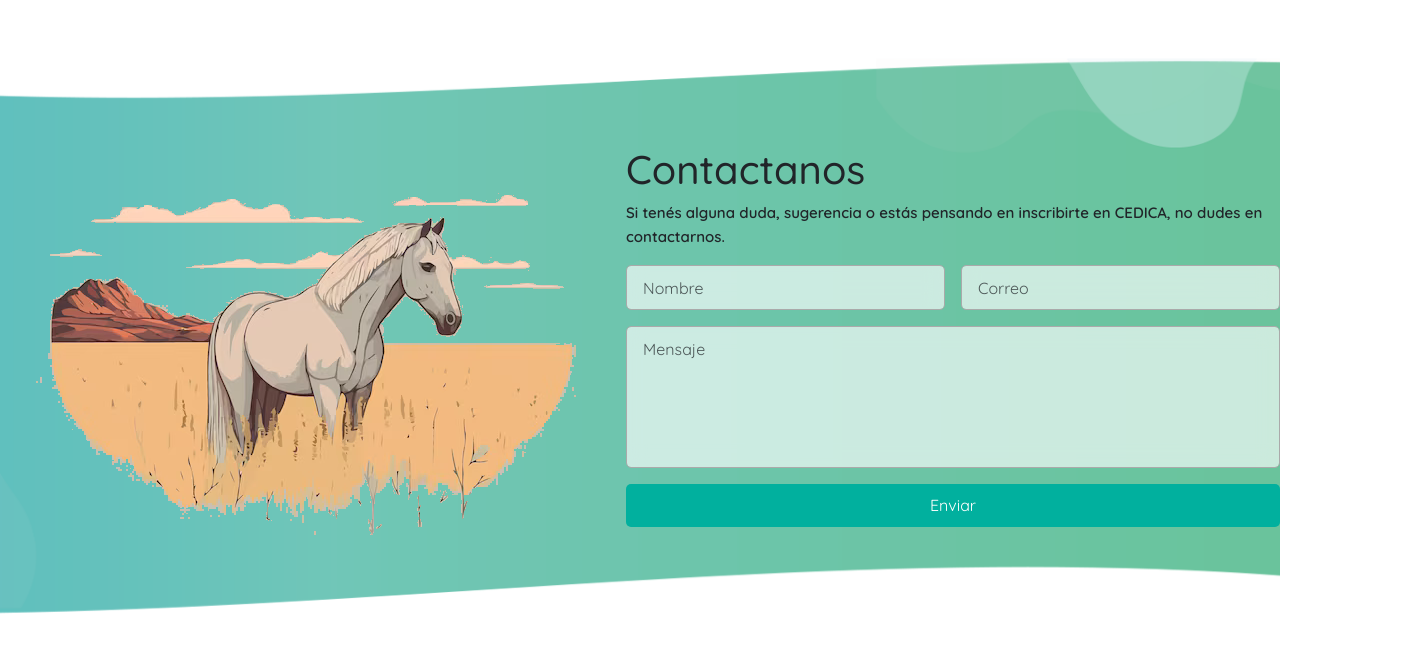
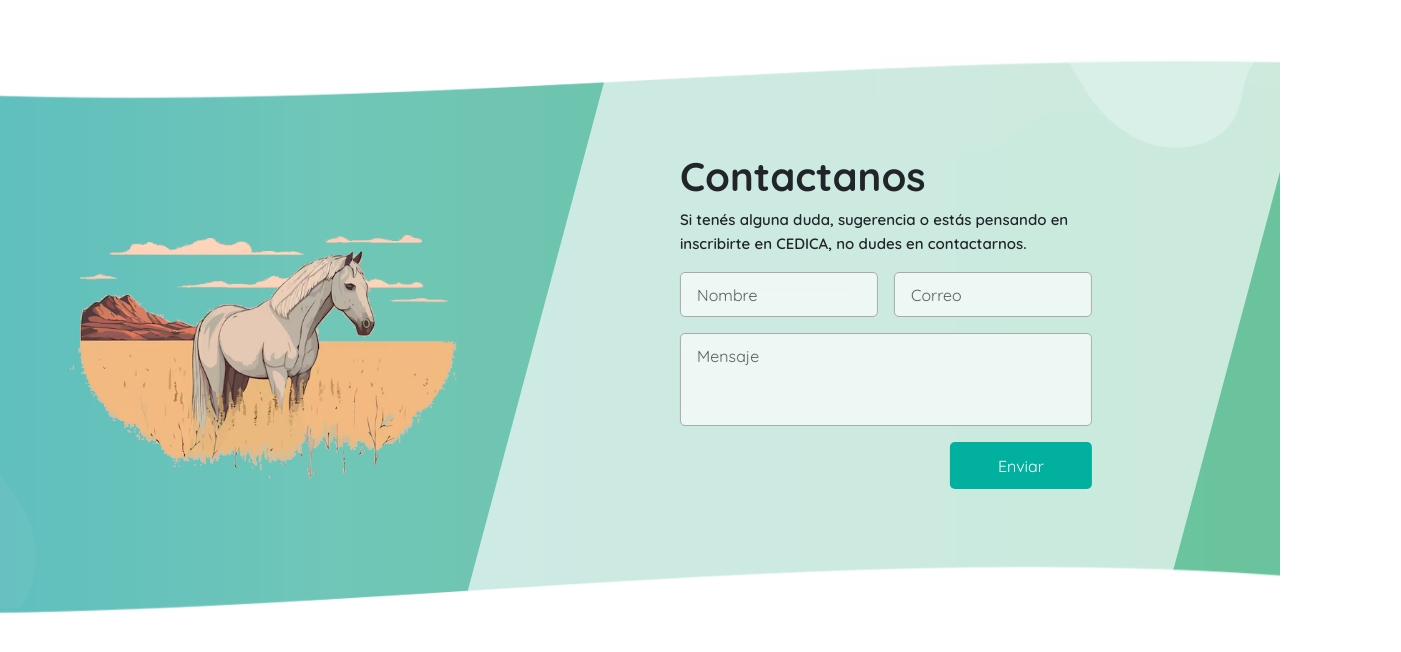
Before and after one commit to EzequielReale/Proyecto-De-Software-2024-CEDICA, a Vue app in the folder portal/: page / in a window 1280 px wide. Shown: the part 1674-2326 px from the top of the page, 1401 px wide, since content can reach past the window. Built offline with nearby package versions, Linux system fonts and the light colour scheme.

Commit message:
Cambios en el diseño de la sección de contacto y empiezo con la integración del captcha

```diff
--- a/portal/index.html
+++ b/portal/index.html
@@ -11,7 +11,7 @@
   <link rel="preconnect" href="https://fonts.googleapis.com">
   <link rel="preconnect" href="https://fonts.gstatic.com" crossorigin>
   <link href="https://fonts.googleapis.com/css2?family=Quicksand:wght@300..700&display=swap" rel="stylesheet">
-  <script src="https://www.google.com/recaptcha/api.js"></script>
+  <script src="https://www.google.com/recaptcha/api.js" async defer></script>
 </head>
 
 <body>
--- a/portal/src/App.vue
+++ b/portal/src/App.vue
@@ -62,6 +62,7 @@ header {
   backdrop-filter: blur(10px);
   transition: all 0.3s;
   animation: fadeIn 0.75s;
+  z-index: 1000;
 }
 
 #header-container {
--- a/portal/src/components/Contact.vue
+++ b/portal/src/components/Contact.vue
@@ -1,25 +1,50 @@
-<script>
-   function onSubmit(token) {
-     document.getElementById("demo-form").submit();
-   }
-</script>
 <template>
     <div id="contact">
       <img src="../assets/Horse.png" alt="Ilustración caballo">
-        <div>
-            <h1>Contactanos</h1>
+      <div class="position-relative h-100 d-flex align-items-center justify-content-center" style="transform: skew(-15deg);">
+        <div class="position-absolute" style="transform: skew(15deg);">
+          <h1 class="fw-bolder">Contactanos</h1>
           <p>Si tenés alguna duda, sugerencia o estás pensando en inscribirte en CEDICA, no dudes en contactarnos.</p>
-            <form action="POST" class="d-flex flex-column gap-3">
+          <form @submit.prevent="onSubmit" class="d-flex flex-column gap-3">
             <div class="d-flex flex-row gap-3">
-                    <input class="form-control" type="text" placeholder="Nombre">
-                    <input class="form-control" type="email" placeholder="Correo">
+              <input class="form-control" type="text" placeholder="Nombre" v-model="name">
+              <input class="form-control" type="email" placeholder="Correo" v-model="email">
             </div>
-                <textarea class="form-control" name="" id="" cols="20" rows="5" placeholder="Mensaje"></textarea>
+            <textarea class="form-control" cols="20" rows="3" placeholder="Mensaje" v-model="message"></textarea>
+            <div class="d-flex flex-row justify-content-between align-items-center">
+              <div class="g-recaptcha" :data-sitekey="siteKey"></div>
               <button class="btn btn-submit-custom">Enviar</button>
+            </div>
           </form>
         </div>
       </div>
+    </div>
 </template>
+<script setup>
+import { ref } from 'vue'
+
+const name = ref('')
+const email = ref('')
+const message = ref('')
+const siteKey = '6Lf4Dn8qAAAAANy2sdBnHEZsGwi7Fs5SbpczyM8t' // Reemplaza con tu site key
+
+const onSubmit = () => {
+  const recaptchaResponse = grecaptcha.getResponse()
+  if (!recaptchaResponse) {
+    alert('Por favor, completa el captcha')
+    return
+  }
+
+  // Aquí puedes manejar el envío del formulario, por ejemplo, mostrando los datos en la consola
+  console.log('Nombre:', name.value)
+  console.log('Correo:', email.value)
+  console.log('Mensaje:', message.value)
+  console.log('reCAPTCHA:', recaptchaResponse)
+
+  // Restablecer el captcha después de la verificación
+  grecaptcha.reset()
+}
+</script>
 <style scoped>
   #contact {
     background-image: url(../assets/bg-images/contact-bg.png);
@@ -29,7 +54,6 @@
     height: 80vh;
     margin: 75px 0;
     width: 100%;
-        padding: 0 !important;
     display: flex;
     justify-content: space-evenly;
     align-items: center;
@@ -41,11 +65,31 @@
     border: 1px solid #aaa !important;
     backdrop-filter: blur(10px) !important;
     background-color: rgba(255, 255, 255, 0.65) !important;
+    transition: 0.3s;
   }
 
   #contact .form-control:focus {
     border-color: transparent !important;
     box-shadow: 0 0 0 0.2rem rgba(1, 176, 158, 0.43) !important;
+    background-color: rgba(255, 255, 255, 0.8) !important;
+  }
+
+  #contact > img {
+    width: 35%;
+    max-width: 626px;
+    min-width: 400px;
+  }
+
+  #contact > div {
+    background-color: rgba(255, 255, 255, 0.65);
+    border-radius: 10px;
+    flex-grow: 0.75;
+    min-width: 700px;
+  }
+
+  #contact > div > div {
+    padding: 9rem;
+    padding-top: 7rem;
   }
 
   textarea.form-control {
@@ -57,7 +101,7 @@
     background-color: #01b09e;
     color: white;
     border: none;
-        padding: 0.6rem 1rem;
+    padding: 0.7rem 3rem;
     border-radius: 5px;
     cursor: pointer;
   }
@@ -65,4 +109,18 @@
   .btn-submit-custom:hover {
     background-color: #018a7f;
   }
+
+  @media (max-width: 1024px) {
+    #contact {
+      flex-direction: column;
+    }
+
+    #contact > img {
+      display: none;
+    }
+
+    #contact > div > div {
+      padding: 7rem;
+    }
+  }
 </style>
```
Lines whose indentation alone changed are shown as unchanged.
